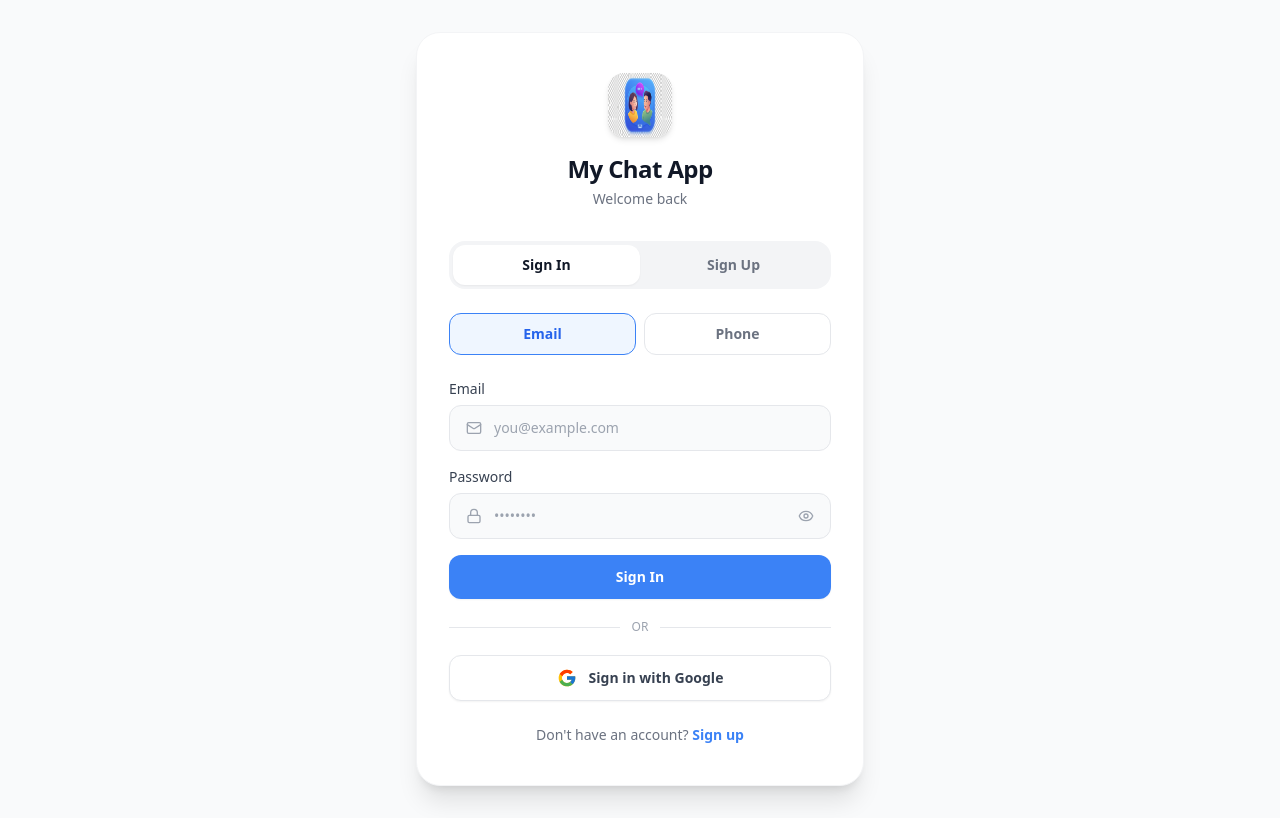
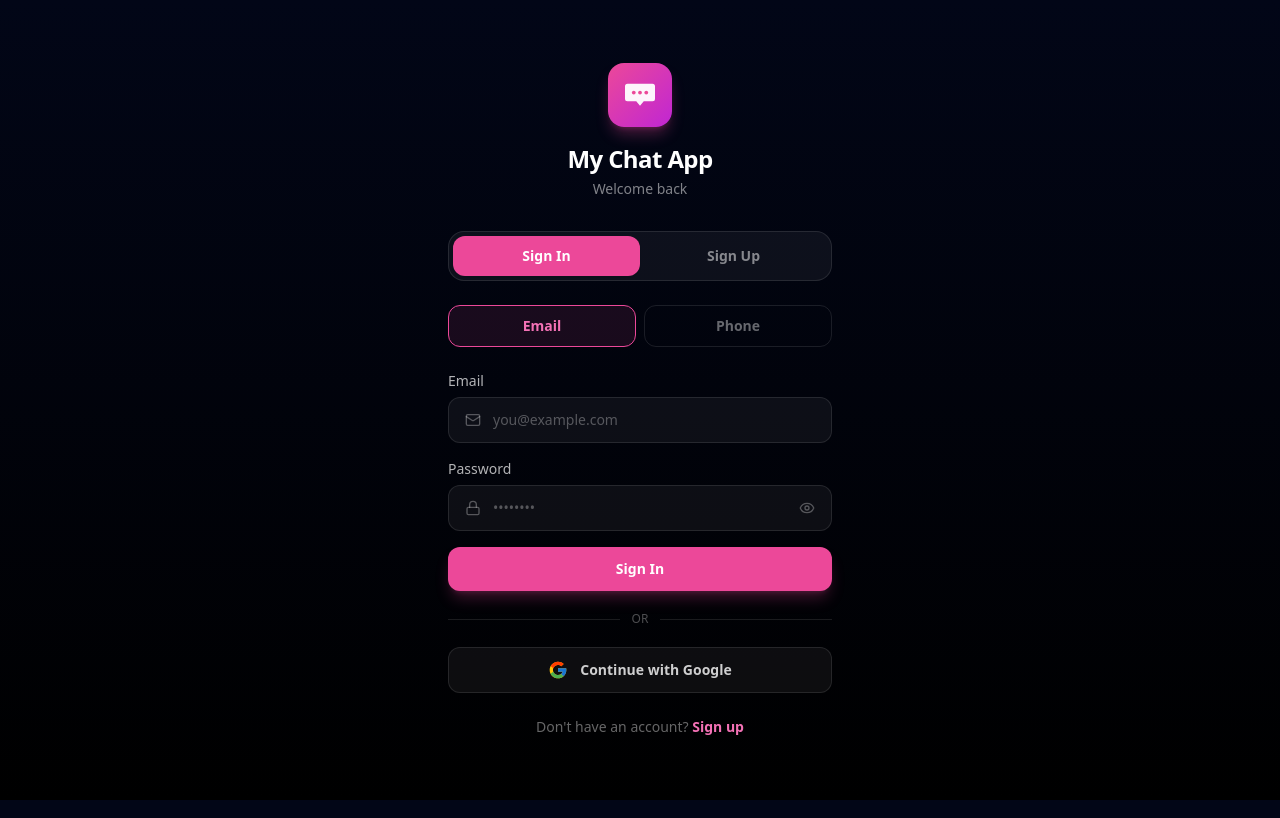
Before and after one commit to xtelex/chat_app, a React (Vite) app in the folder client/: page /login in a window 1280 px wide. Built offline with nearby package versions, Linux system fonts and the light colour scheme; no server answers.

Commit message:
dark login page, fix image sizes, apply theme on mount, tighter chat spacing

```diff
--- a/client/src/App.jsx
+++ b/client/src/App.jsx
@@ -47,9 +47,26 @@ class AppErrorBoundary extends React.Component {
 }
 
 export default function App() {
+  // Apply saved theme on startup
+  React.useEffect(() => {
+    const saved = localStorage.getItem("app_theme") || "dark";
+    const root = document.documentElement;
+    if (saved === "light") {
+      root.classList.remove("dark");
+      root.classList.add("light");
+    } else if (saved === "auto") {
+      const prefersDark = window.matchMedia("(prefers-color-scheme: dark)").matches;
+      root.classList.toggle("dark", prefersDark);
+      root.classList.toggle("light", !prefersDark);
+    } else {
+      root.classList.add("dark");
+      root.classList.remove("light");
+    }
+  }, []);
+
   return (
     <BrowserRouter>
-      <div className="min-h-screen bg-white text-slate-900">
+      <div className="min-h-screen bg-slate-950 text-slate-100 dark:bg-slate-950 dark:text-slate-100">
         <Toaster position="top-right" richColors closeButton />
         <AppErrorBoundary>
           <Routes>
--- a/client/src/pages/LoginPage.jsx
+++ b/client/src/pages/LoginPage.jsx
@@ -1,7 +1,6 @@
 import { useEffect, useState } from "react";
 import { useNavigate } from "react-router-dom";
 import { Eye, EyeOff, KeyRound, Lock, Mail, Phone } from "lucide-react";
-import appIcon from "../assets/icon.png";
 import { isSupabaseConfigured, supabase } from "../services/supabaseClient.js";
 
 export default function LoginPage() {
@@ -18,12 +17,11 @@ export default function LoginPage() {
   const [checking, setChecking] = useState(true);
   const [notice, setNotice] = useState(null);
 
-  // Auto-redirect if already logged in (stay logged in)
   useEffect(() => {
     if (!isSupabaseConfigured || !supabase) { setChecking(false); return; }
     supabase.auth.getSession().then(({ data }) => {
-      if (data.session) { navigate("/chat", { replace: true }); }
-      else { setChecking(false); }
+      if (data.session) navigate("/chat", { replace: true });
+      else setChecking(false);
     });
     const { data: { subscription } } = supabase.auth.onAuthStateChange((_e, session) => {
       if (session) navigate("/chat", { replace: true });
@@ -41,10 +39,7 @@ export default function LoginPage() {
     if (!supabase) return;
     setLoading(true);
     try {
-      const { error } = await supabase.auth.signInWithOAuth({
-        provider: "google",
-        options: { redirectTo: window.location.origin }
-      });
+      const { error } = await supabase.auth.signInWithOAuth({ provider: "google", options: { redirectTo: window.location.origin } });
       if (error) setNotice({ type: "error", message: fmt(error) });
     } catch (err) { setNotice({ type: "error", message: fmt(err) }); }
     finally { setLoading(false); }
@@ -93,35 +88,39 @@ export default function LoginPage() {
     finally { setLoading(false); }
   };
 
-  // Show nothing while checking session (prevents flash of login page)
   if (checking) {
     return (
-      <div className="min-h-[100dvh] bg-white flex items-center justify-center">
-        <div className="h-8 w-8 rounded-full border-2 border-blue-500 border-t-transparent animate-spin" />
+      <div className="min-h-[100dvh] bg-gradient-to-b from-slate-950 to-black flex items-center justify-center">
+        <div className="h-8 w-8 rounded-full border-2 border-pink-500 border-t-transparent animate-spin" />
       </div>
     );
   }
 
   return (
-    <div className="min-h-[100dvh] bg-gray-50 flex items-center justify-center px-4 py-8">
-      {/* Card — centered on all screen sizes */}
-      <div className="w-full max-w-md bg-white rounded-3xl shadow-xl border border-gray-100 px-8 py-10">
-
+    <div className="min-h-[100dvh] bg-gradient-to-b from-slate-950 to-black flex items-center justify-center px-4 py-8">
+      <div className="w-full max-w-sm">
         {/* Logo + title */}
         <div className="flex flex-col items-center mb-8">
-          <img src={appIcon} alt="App icon" className="h-16 w-16 rounded-2xl shadow-md mb-4" />
-          <h1 className="text-2xl font-bold text-gray-900 tracking-tight">My Chat App</h1>
-          <p className="text-sm text-gray-500 mt-1">
+          <div className="h-16 w-16 rounded-2xl bg-gradient-to-br from-pink-500 to-fuchsia-600 flex items-center justify-center shadow-lg shadow-pink-500/30 mb-4">
+            <svg xmlns="http://www.w3.org/2000/svg" viewBox="0 0 64 64" className="h-10 w-10">
+              <path d="M8 18a4 4 0 0 1 4-4h40a4 4 0 0 1 4 4v20a4 4 0 0 1-4 4H38l-6 7-6-7H12a4 4 0 0 1-4-4V18z" fill="white" opacity="0.95"/>
+              <circle cx="22" cy="28" r="3" fill="#ec4899"/>
+              <circle cx="32" cy="28" r="3" fill="#ec4899"/>
+              <circle cx="42" cy="28" r="3" fill="#ec4899"/>
+            </svg>
+          </div>
+          <h1 className="text-2xl font-bold text-white tracking-tight">My Chat App</h1>
+          <p className="text-sm text-white/50 mt-1">
             {authMode === "signin" ? "Welcome back" : "Create your account"}
           </p>
         </div>
 
         {/* Auth mode toggle */}
-        <div className="flex rounded-2xl bg-gray-100 p-1 mb-6">
+        <div className="flex rounded-2xl bg-white/5 border border-white/10 p-1 mb-6">
           {["signin", "signup"].map((mode) => (
             <button key={mode} type="button"
               onClick={() => { setAuthMode(mode); setNotice(null); }}
-              className={`flex-1 py-2.5 rounded-xl text-sm font-semibold transition ${authMode === mode ? "bg-white shadow-sm text-gray-900" : "text-gray-500 hover:text-gray-700"}`}>
+              className={`flex-1 py-2.5 rounded-xl text-sm font-semibold transition ${authMode === mode ? "bg-pink-500 text-white shadow-sm" : "text-white/50 hover:text-white/80"}`}>
               {mode === "signin" ? "Sign In" : "Sign Up"}
             </button>
           ))}
@@ -132,7 +131,7 @@ export default function LoginPage() {
           {["email", "phone"].map((m) => (
             <button key={m} type="button"
               onClick={() => { setMethod(m); setNotice(null); setOtpSent(false); setOtp(""); }}
-              className={`flex-1 py-2.5 rounded-xl border text-sm font-semibold transition ${method === m ? "border-blue-500 bg-blue-50 text-blue-600" : "border-gray-200 text-gray-500 hover:border-gray-300 hover:text-gray-700"}`}>
+              className={`flex-1 py-2.5 rounded-xl border text-sm font-semibold transition ${method === m ? "border-pink-500 bg-pink-500/10 text-pink-400" : "border-white/10 text-white/40 hover:border-white/20 hover:text-white/60"}`}>
               {m === "email" ? "Email" : "Phone"}
             </button>
           ))}
@@ -140,7 +139,7 @@ export default function LoginPage() {
 
         {/* Notice */}
         {notice && (
-          <div className={`mb-5 rounded-xl px-4 py-3 text-sm ${notice.type === "error" ? "bg-red-50 text-red-600 border border-red-200" : "bg-green-50 text-green-700 border border-green-200"}`}>
+          <div className={`mb-5 rounded-xl px-4 py-3 text-sm ${notice.type === "error" ? "bg-red-500/10 text-red-300 border border-red-500/20" : "bg-emerald-500/10 text-emerald-300 border border-emerald-500/20"}`}>
             {notice.message}
           </div>
         )}
@@ -149,57 +148,57 @@ export default function LoginPage() {
         {method === "email" ? (
           <form onSubmit={handleEmailAuth} className="space-y-4">
             <div>
-              <label className="block text-sm font-medium text-gray-700 mb-1.5">Email</label>
-              <div className="flex items-center gap-3 rounded-xl border border-gray-200 bg-gray-50 px-4 py-3 focus-within:border-blue-400 focus-within:bg-white focus-within:ring-2 focus-within:ring-blue-100 transition">
-                <Mail className="h-4 w-4 text-gray-400 flex-shrink-0" />
+              <label className="block text-sm font-medium text-white/70 mb-1.5">Email</label>
+              <div className="flex items-center gap-3 rounded-xl border border-white/10 bg-white/5 px-4 py-3 focus-within:border-pink-500/50 focus-within:bg-white/8 transition">
+                <Mail className="h-4 w-4 text-white/30 flex-shrink-0" />
                 <input type="email" value={email} onChange={(e) => setEmail(e.target.value)}
-                  className="flex-1 bg-transparent text-sm text-gray-900 placeholder-gray-400 outline-none"
+                  className="flex-1 bg-transparent text-sm text-white placeholder-white/30 outline-none"
                   placeholder="you@example.com" autoComplete="email" />
               </div>
             </div>
             <div>
-              <label className="block text-sm font-medium text-gray-700 mb-1.5">Password</label>
-              <div className="flex items-center gap-3 rounded-xl border border-gray-200 bg-gray-50 px-4 py-3 focus-within:border-blue-400 focus-within:bg-white focus-within:ring-2 focus-within:ring-blue-100 transition">
-                <Lock className="h-4 w-4 text-gray-400 flex-shrink-0" />
+              <label className="block text-sm font-medium text-white/70 mb-1.5">Password</label>
+              <div className="flex items-center gap-3 rounded-xl border border-white/10 bg-white/5 px-4 py-3 focus-within:border-pink-500/50 focus-within:bg-white/8 transition">
+                <Lock className="h-4 w-4 text-white/30 flex-shrink-0" />
                 <input type={showPassword ? "text" : "password"} value={password} onChange={(e) => setPassword(e.target.value)}
-                  className="flex-1 bg-transparent text-sm text-gray-900 placeholder-gray-400 outline-none"
+                  className="flex-1 bg-transparent text-sm text-white placeholder-white/30 outline-none"
                   placeholder="••••••••" autoComplete={authMode === "signin" ? "current-password" : "new-password"} />
-                <button type="button" onClick={() => setShowPassword((v) => !v)} className="text-gray-400 hover:text-gray-600 transition flex-shrink-0">
+                <button type="button" onClick={() => setShowPassword((v) => !v)} className="text-white/30 hover:text-white/60 transition flex-shrink-0">
                   {showPassword ? <EyeOff className="h-4 w-4" /> : <Eye className="h-4 w-4" />}
                 </button>
               </div>
             </div>
             <button type="submit" disabled={loading}
-              className="w-full rounded-xl bg-blue-500 hover:bg-blue-600 active:bg-blue-700 text-white py-3 text-sm font-semibold transition disabled:opacity-60 disabled:cursor-not-allowed shadow-sm mt-2">
+              className="w-full rounded-xl bg-pink-500 hover:bg-pink-400 active:bg-pink-600 text-white py-3 text-sm font-semibold transition disabled:opacity-60 disabled:cursor-not-allowed shadow-lg shadow-pink-500/25 mt-2">
               {loading ? "Please wait…" : authMode === "signin" ? "Sign In" : "Create Account"}
             </button>
           </form>
         ) : (
           <form onSubmit={handlePhoneAuth} className="space-y-4">
             <div>
-              <label className="block text-sm font-medium text-gray-700 mb-1.5">Phone number</label>
-              <div className="flex items-center gap-3 rounded-xl border border-gray-200 bg-gray-50 px-4 py-3 focus-within:border-blue-400 focus-within:bg-white focus-within:ring-2 focus-within:ring-blue-100 transition">
-                <Phone className="h-4 w-4 text-gray-400 flex-shrink-0" />
+              <label className="block text-sm font-medium text-white/70 mb-1.5">Phone number</label>
+              <div className="flex items-center gap-3 rounded-xl border border-white/10 bg-white/5 px-4 py-3 focus-within:border-pink-500/50 transition">
+                <Phone className="h-4 w-4 text-white/30 flex-shrink-0" />
                 <input type="tel" value={phone} onChange={(e) => setPhone(e.target.value)}
-                  className="flex-1 bg-transparent text-sm text-gray-900 placeholder-gray-400 outline-none"
+                  className="flex-1 bg-transparent text-sm text-white placeholder-white/30 outline-none"
                   placeholder="+63XXXXXXXXXX" autoComplete="tel" inputMode="tel" />
               </div>
             </div>
             {otpSent && (
               <div>
-                <label className="block text-sm font-medium text-gray-700 mb-1.5">SMS Code</label>
-                <div className="flex items-center gap-3 rounded-xl border border-gray-200 bg-gray-50 px-4 py-3 focus-within:border-blue-400 focus-within:bg-white focus-within:ring-2 focus-within:ring-blue-100 transition">
-                  <KeyRound className="h-4 w-4 text-gray-400 flex-shrink-0" />
+                <label className="block text-sm font-medium text-white/70 mb-1.5">SMS Code</label>
+                <div className="flex items-center gap-3 rounded-xl border border-white/10 bg-white/5 px-4 py-3 focus-within:border-pink-500/50 transition">
+                  <KeyRound className="h-4 w-4 text-white/30 flex-shrink-0" />
                   <input type="text" value={otp} onChange={(e) => setOtp(e.target.value)}
-                    className="flex-1 bg-transparent text-sm text-gray-900 placeholder-gray-400 outline-none"
+                    className="flex-1 bg-transparent text-sm text-white placeholder-white/30 outline-none"
                     placeholder="123456" inputMode="numeric" autoComplete="one-time-code" />
                   <button type="button" onClick={() => { setOtpSent(false); setOtp(""); setNotice(null); }}
-                    className="text-xs text-blue-500 hover:text-blue-700 font-semibold transition flex-shrink-0">Change</button>
+                    className="text-xs text-pink-400 hover:text-pink-300 font-semibold transition flex-shrink-0">Change</button>
                 </div>
               </div>
             )}
             <button type="submit" disabled={loading}
-              className="w-full rounded-xl bg-blue-500 hover:bg-blue-600 active:bg-blue-700 text-white py-3 text-sm font-semibold transition disabled:opacity-60 disabled:cursor-not-allowed shadow-sm mt-2">
+              className="w-full rounded-xl bg-pink-500 hover:bg-pink-400 text-white py-3 text-sm font-semibold transition disabled:opacity-60 shadow-lg shadow-pink-500/25 mt-2">
               {loading ? "Please wait…" : otpSent ? "Verify Code" : "Send Code"}
             </button>
           </form>
@@ -207,27 +206,27 @@ export default function LoginPage() {
 
         {/* Divider */}
         <div className="flex items-center gap-3 my-5">
-          <div className="flex-1 h-px bg-gray-200" />
-          <span className="text-xs text-gray-400 font-medium">OR</span>
-          <div className="flex-1 h-px bg-gray-200" />
+          <div className="flex-1 h-px bg-white/10" />
+          <span className="text-xs text-white/30 font-medium">OR</span>
+          <div className="flex-1 h-px bg-white/10" />
         </div>
 
         {/* Google */}
         <button type="button" onClick={handleGoogle} disabled={loading}
-          className="w-full flex items-center justify-center gap-3 rounded-xl border border-gray-200 bg-white hover:bg-gray-50 active:bg-gray-100 py-3 text-sm font-semibold text-gray-700 transition shadow-sm disabled:opacity-60">
+          className="w-full flex items-center justify-center gap-3 rounded-xl border border-white/10 bg-white/5 hover:bg-white/10 py-3 text-sm font-semibold text-white/80 transition disabled:opacity-60">
           <svg viewBox="0 0 48 48" className="h-5 w-5 flex-shrink-0" aria-hidden="true">
             <path fill="#FFC107" d="M43.611 20.083H42V20H24v8h11.303C33.655 32.653 29.151 36 24 36c-6.627 0-12-5.373-12-12s5.373-12 12-12c3.059 0 5.842 1.154 7.957 3.043l5.657-5.657C34.047 6.053 29.268 4 24 4 12.955 4 4 12.955 4 24s8.955 20 20 20 20-8.955 20-20c0-1.341-.138-2.65-.389-3.917z"/>
             <path fill="#FF3D00" d="M6.306 14.691l6.571 4.819C14.655 16.108 19.001 12 24 12c3.059 0 5.842 1.154 7.957 3.043l5.657-5.657C34.047 6.053 29.268 4 24 4c-7.682 0-14.381 4.332-17.694 10.691z"/>
             <path fill="#4CAF50" d="M24 44c5.166 0 9.86-1.977 13.409-5.197l-6.19-5.238C29.211 35.091 26.715 36 24 36c-5.132 0-9.621-3.327-11.283-7.946l-6.52 5.025C9.473 39.556 16.227 44 24 44z"/>
             <path fill="#1976D2" d="M43.611 20.083H42V20H24v8h11.303a12.03 12.03 0 0 1-4.087 5.565l6.19 5.238C40.913 36.187 44 30.659 44 24c0-1.341-.138-2.65-.389-3.917z"/>
           </svg>
-          Sign in with Google
+          Continue with Google
         </button>
 
-        <p className="mt-6 text-center text-sm text-gray-500">
+        <p className="mt-6 text-center text-sm text-white/40">
           {authMode === "signin" ? "Don't have an account? " : "Already have an account? "}
           <button type="button" onClick={() => { setAuthMode((m) => m === "signin" ? "signup" : "signin"); setNotice(null); }}
-            className="text-blue-500 font-semibold hover:text-blue-700 transition">
+            className="text-pink-400 font-semibold hover:text-pink-300 transition">
             {authMode === "signin" ? "Sign up" : "Sign in"}
           </button>
         </p>
```
Also changed, not shown: client/src/pages/ChatPage.jsx (+55 -11 lines).
